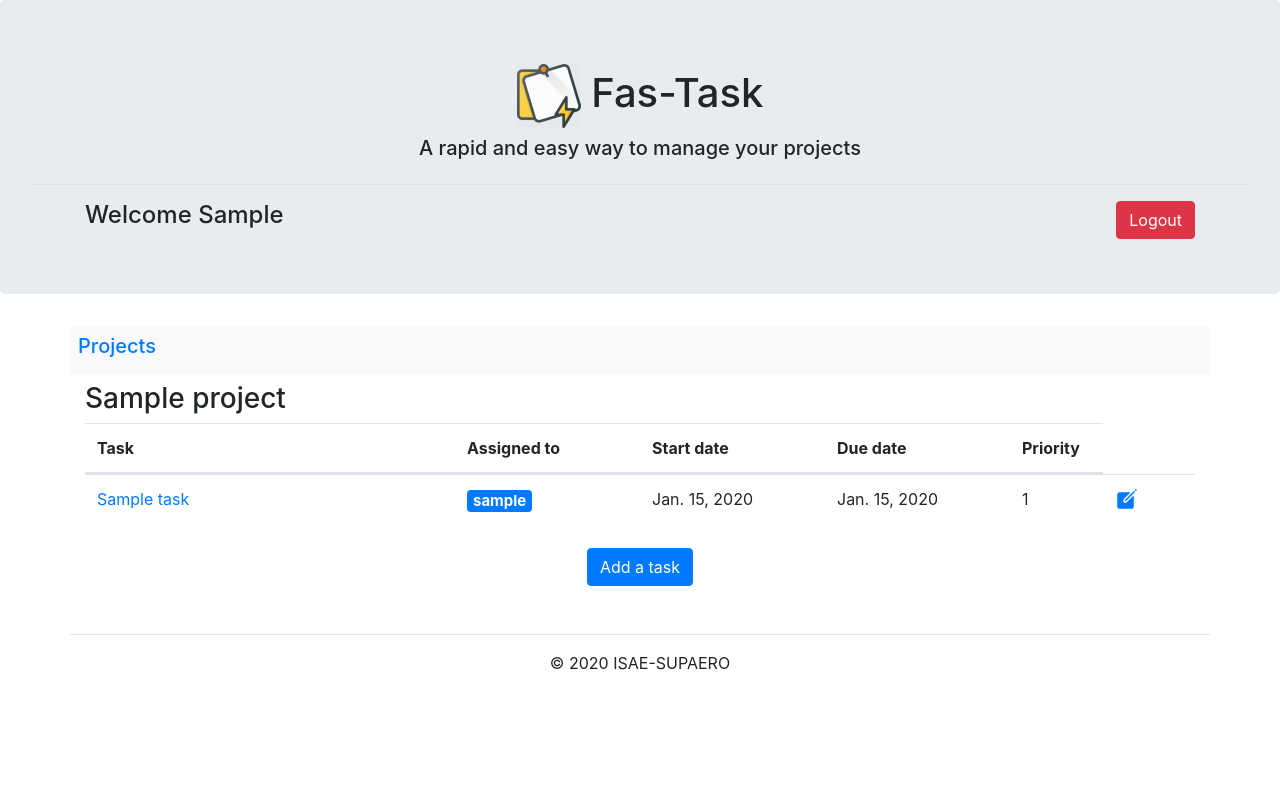
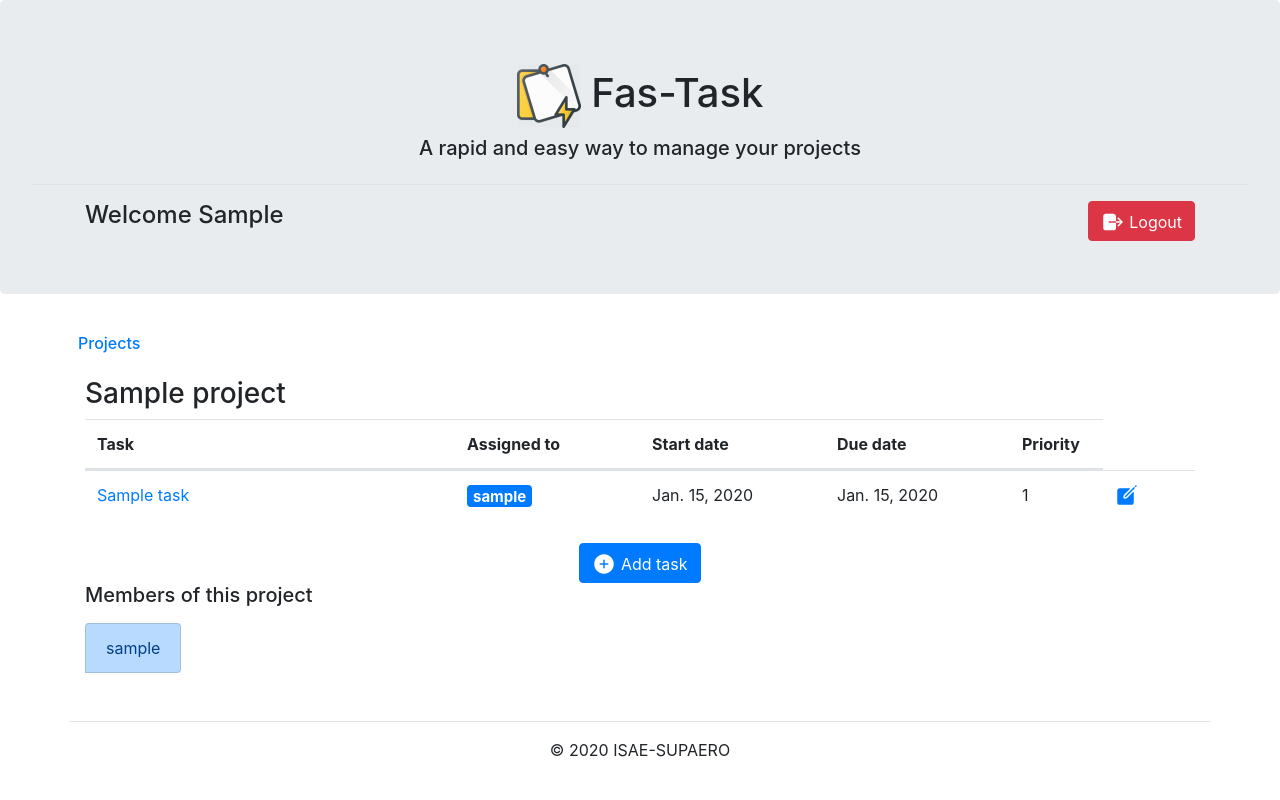
Before and after one commit to michele-savino/projet-individuel, a Django app: page /project/1 in a window 1280 px wide. Run offline with Django 3.2, Linux system fonts and the light colour scheme; a user stored in the database is signed in; tables that the repository leaves empty hold one stand-in row (values such as "Sample post"); some libraries are stand-ins or nearby versions.

Commit message:
Dernier commit?

```diff
--- a/project_management/static/css/mystyle.css
+++ b/project_management/static/css/mystyle.css
@@ -1,3 +1,7 @@
 .asteriskField {
     display: none;
 }
+
+.container:empty {
+    display: none;
+}
--- a/project_management/taskmanager/models.py
+++ b/project_management/taskmanager/models.py
@@ -54,7 +54,7 @@ class Task(models.Model):
     # parce que je n'ai pas access à la view de l'admininistration, mais au moins j'empeche l'admin de faire un mauvais choix
     def clean(self):
         if self.assignee not in self.project.members.all():
-            raise ValidationError('This user is not a member of the chosen project.')
+            raise ValidationError({'assignee': 'This user is not a member of the chosen project.'})
 
     def __str__(self):
         return self.name
--- a/project_management/taskmanager/templates/taskmanager/base.html
+++ b/project_management/taskmanager/templates/taskmanager/base.html
@@ -38,13 +38,18 @@
         ne s'est pas encore authentifié {% endcomment %}
         <div class="container pt-3">
             <h4 class="d-inline text-left">Welcome {{ user.first_name|default:user }}</h4>
-            <a href="{% url 'logout' %}" class="d-inline float-right btn btn-danger">Logout</a>
+
+            {% comment %}LOGOUT BUTTON{% endcomment %}
+            <a href="{% url 'logout' %}" class="d-inline float-right btn btn-danger">
+                <ion-icon class="align-middle" name="log-out" style="font-size: 24px"></ion-icon>
+                <span class="align-middle">Logout</span>
+            </a>
         </div>
     {% endif %}
 </div>
 
 {% comment %}NAV BAR{% endcomment %}
-<div class="container bg-light p-2 mb-2 ">
+<div class="container p-2 mb-2">
     {% block nav %}{% endblock %}
 </div>
 
--- a/project_management/taskmanager/templates/taskmanager/project.html
+++ b/project_management/taskmanager/templates/taskmanager/project.html
@@ -3,7 +3,7 @@
 {% block title %}- {{ project }}{% endblock %}
 
 {% block nav %}
-    <a href="{% url 'projects_list' %}"><h5>Projects </h5></a>
+    <a href="{% url 'projects_list' %}"><h6>Projects </h6></a>
 {% endblock %}
 
 {% block content %}
@@ -45,7 +45,23 @@
     </table>
 
     {% comment %}ADD TASK BUTTON{% endcomment %}
-    <div class="text-center"><a class="btn btn-primary" href="{% url 'new_task' project_id %}">Add a task</a></div>
-
+    <div class="text-center">
+        <a class="btn btn-primary" href="{% url 'new_task' project_id %}">
+            <ion-icon class="align-middle" name="add-circle" style="font-size: 24px"></ion-icon>
+            <span class="align-middle">Add task</span>
+        </a>
+    </div>
 
 {% endblock %}
+
+{% block sub-content %}
+    {% comment %}CONTENT NAME{% endcomment %}
+    <h5>Members of this project</h5>
+
+    {% comment %}MEMBER LIST{% endcomment %}
+    <ul class="list-group list-group-horizontal-md mt-3">
+        {% for member in project.members.all %}
+            <li class="list-group-item {% if member == user %}list-group-item-primary{% endif %}">{{ member }}</li>
+        {% endfor %}
+    </ul>
+{% endblock %}
--- a/project_management/taskmanager/views.py
+++ b/project_management/taskmanager/views.py
@@ -33,7 +33,7 @@ def show_project(request, project_id):
 
     # voir la description de cette fonction ci-dessus
     limit_access(request.user, project.members)
-    tasks = project.task_set.all().order_by('start_date', 'name')
+    tasks = project.task_set.all().order_by('-start_date', 'name')
 
     return render(request, 'taskmanager/project.html', locals())
 
@@ -86,7 +86,7 @@ def new_task(request, project_id):
 
     if form.is_valid():
         task = form.save(commit=False)
-        task.project = Project.objects.get(id=project_id)  # on attribue la tache au projet automatiquement
+        task.project = project  # on attribue la tache au projet automatiquement
         task.status = Status.objects.get(name="New")  # ligne probablement redondant avec le modèle
         task.save()
 
--- a/project_management/templates/registration/login.html
+++ b/project_management/templates/registration/login.html
@@ -18,7 +18,10 @@
             <form method="post" action="{% url 'login' %}">
                 {% csrf_token %}
                 {{ form|crispy }}
-                <input type="submit" class="btn btn-primary" value="Login">
+                <button type="submit" class="btn btn-primary">
+                    <ion-icon class="align-middle" name="log-in" style="font-size: 24px"></ion-icon>
+                    <span class="align-middle">Login</span>
+                </button>
                 <input type="hidden" name="next" value="{{ next }}">
             </form>
             {% comment %}PASSWORD RESET LINK{% endcomment %}
```
Also changed, not shown: project_management/taskmanager/templates/taskmanager/edit_task.html (+5 -2 lines), project_management/taskmanager/templates/taskmanager/task.html (+6 -2 lines).
